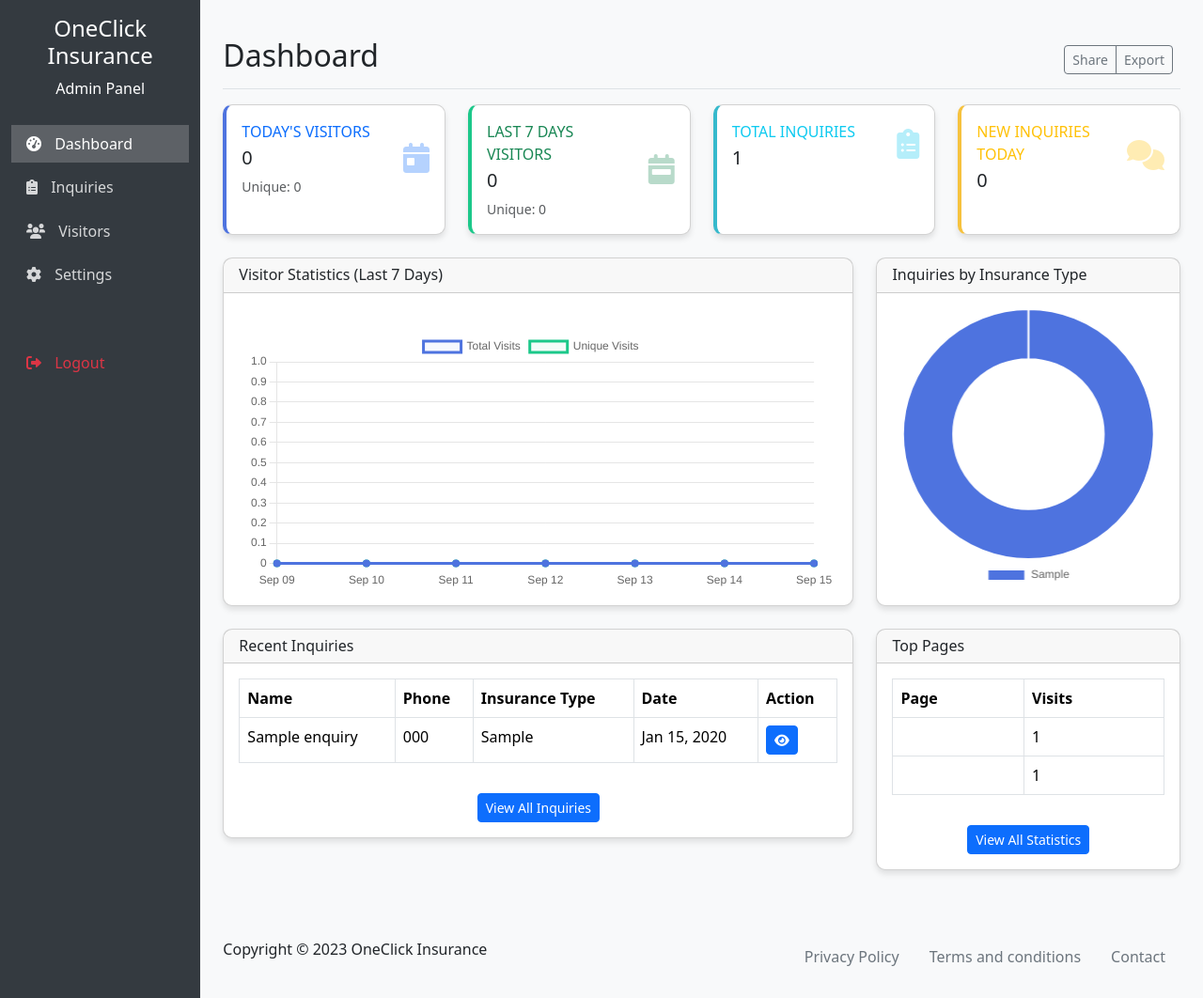
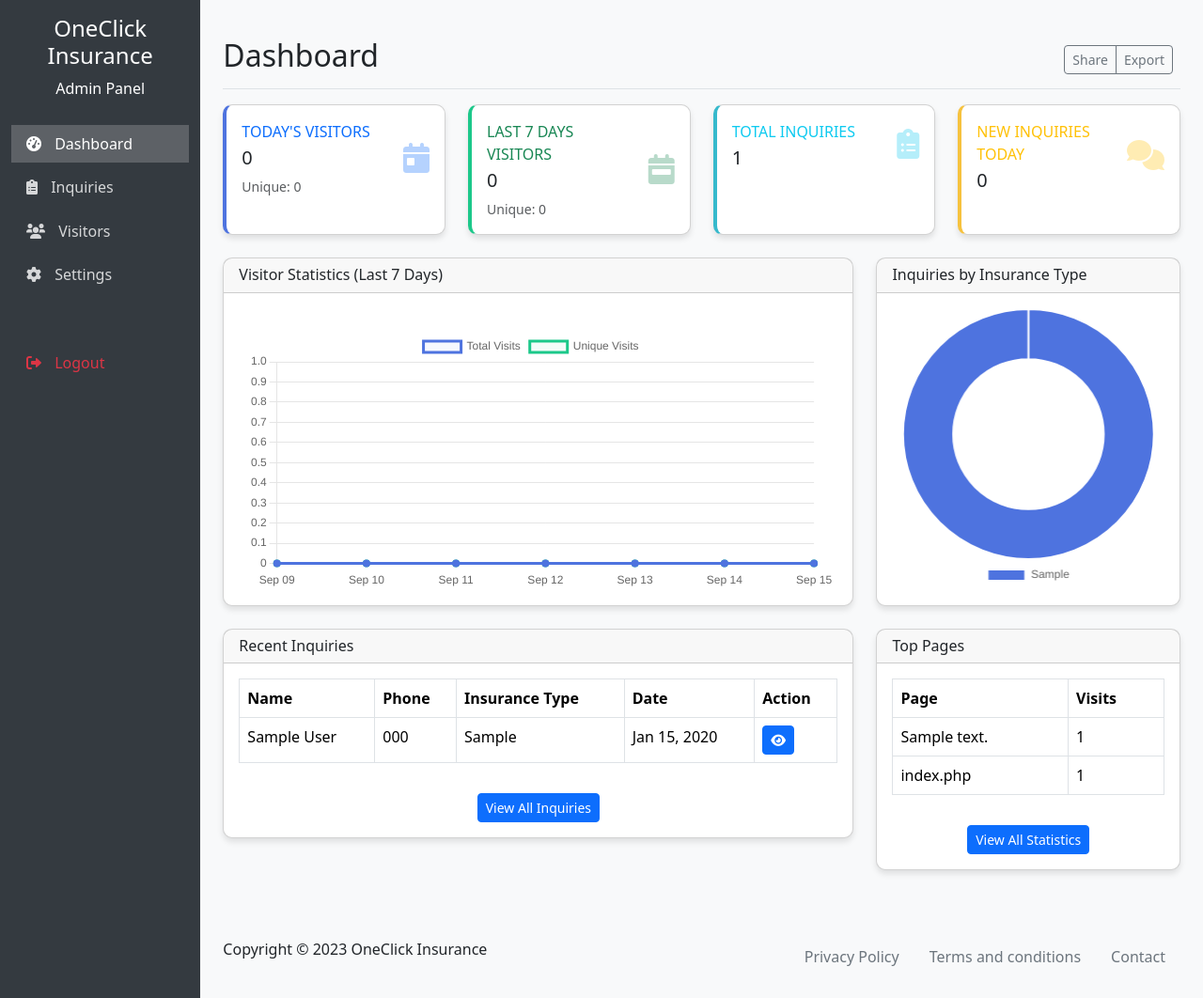
Before and after one commit to ankit-kumar-guptaa/oneClick, a PHP site: page /OneClick/admin/index.php in a window 1280 px wide. Shown: the whole page at 94% size. Run offline with PHP 8.4, Linux system fonts and the light colour scheme; the visitor is signed in with stand-in values (Sample User, id 1); tables that the repository leaves empty or names only in its code hold one stand-in row (values such as "Sample post"); data that the repository does not hold is empty.

Commit message:
fix: update field names in admin dashboard tables
Change 'name' to 'full_name' in inquiries table and 'page_url' to 'page_visited' in top pages table to match updated database schema

```diff
--- a/admin/index.php
+++ b/admin/index.php
@@ -321,7 +321,7 @@ $stmt->close();
                                         <tbody>
                                             <?php foreach ($recentInquiries as $inquiry): ?>
                                             <tr>
-                                                <td><?php echo htmlspecialchars($inquiry['name']); ?></td>
+                                                <td><?php echo htmlspecialchars($inquiry['full_name']); ?></td>
                                                 <td><?php echo htmlspecialchars($inquiry['phone']); ?></td>
                                                 <td><?php echo htmlspecialchars($inquiry['insurance_type']); ?></td>
                                                 <td><?php echo date('M d, Y', strtotime($inquiry['created_at'])); ?></td>
@@ -364,7 +364,7 @@ $stmt->close();
                                         <tbody>
                                             <?php foreach ($topPages as $page): ?>
                                             <tr>
-                                                <td><?php echo htmlspecialchars(basename($page['page_url'])); ?></td>
+                                                <td><?php echo htmlspecialchars(basename($page['page_visited'])); ?></td>
                                                 <td><?php echo $page['visits']; ?></td>
                                             </tr>
                                             <?php endforeach; ?>
```
